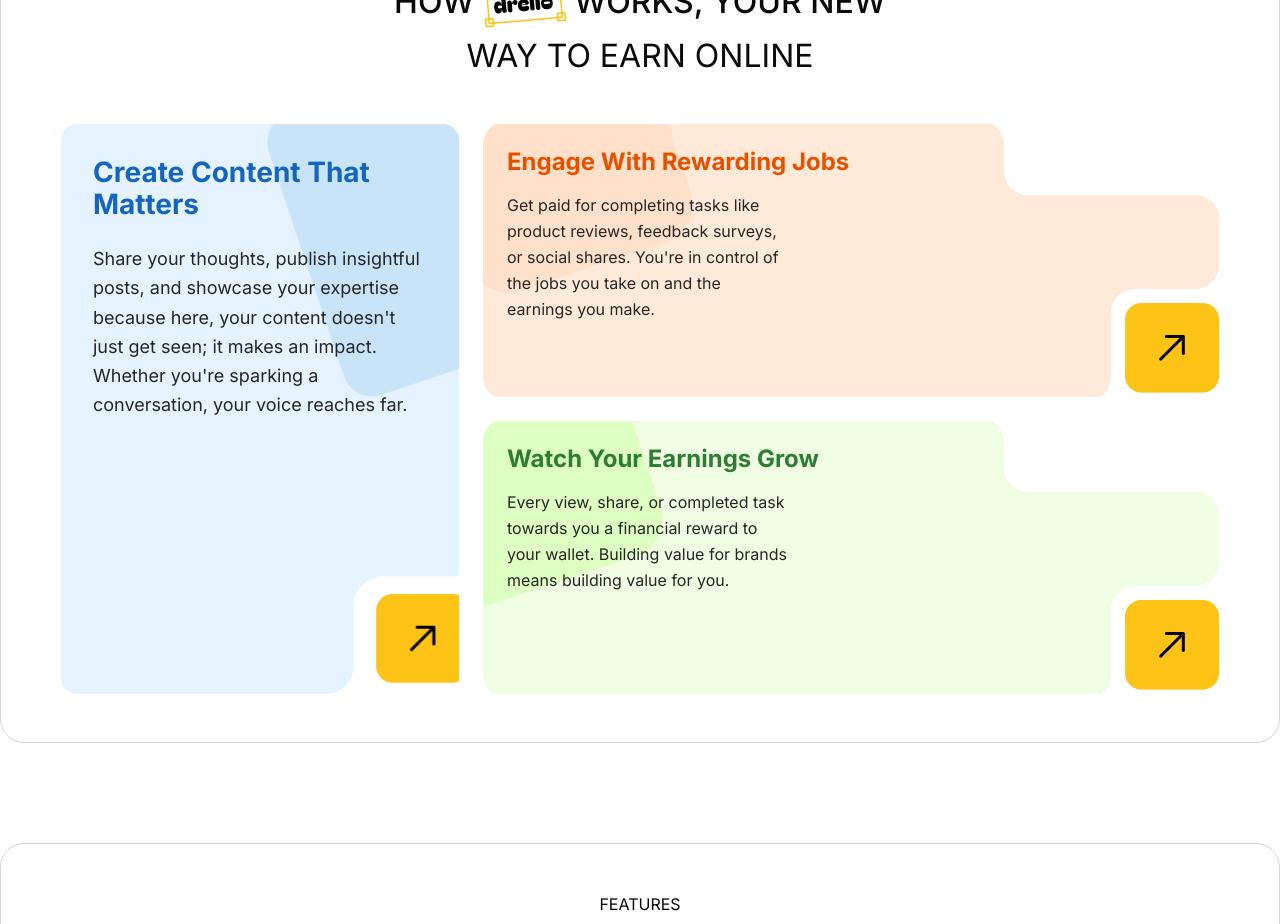
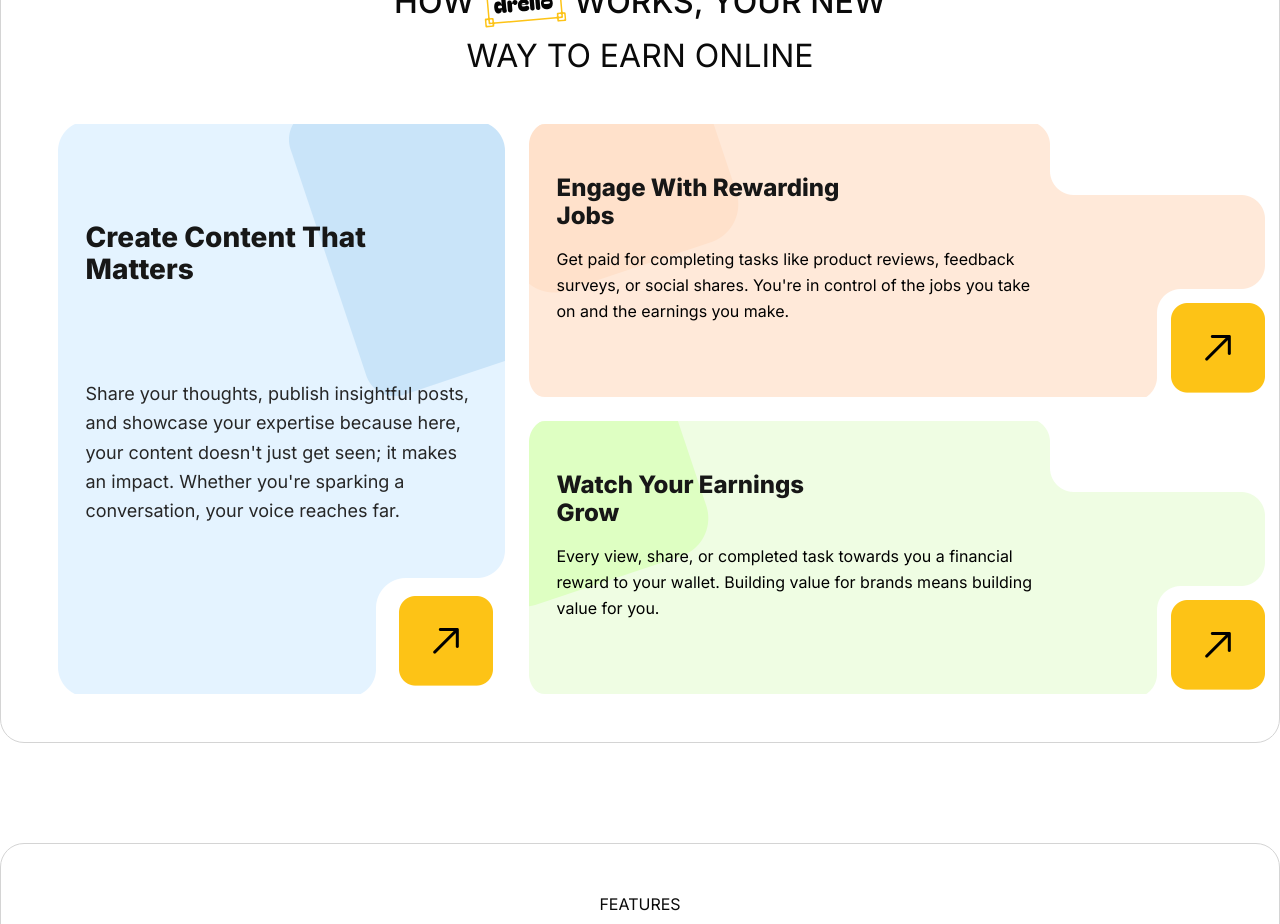
Before and after one commit to Thedrello/Drello, a Next.js app: page / in a window 1280 px wide. Shown: the part 1220-2144 px from the top of the page. Built offline with nearby package versions, Linux system fonts and the light colour scheme.

Commit message:
mobile responsiveness fr how it works section

```diff
--- a/app/components/sections/how-it-works.tsx
+++ b/app/components/sections/how-it-works.tsx
@@ -26,7 +26,6 @@ export default function HowItWorks() {
       id="hiw"
       className="mt-[20px] md:mt-[80px] lg:mt-[100px] lg:px-[60px] px-5 mb-12 md:mb-0 border-[1px] border-[#D4D4D4] p-12 rounded-[24px] flex flex-col items-center justify-center "
     >
-
       <div className="flex flex-col items-center text-center mb-9 md:mb-6">
         <h1 className="text-base md:text-xl text-[#A3A3A3] uppercase mb-2 font-normal">
           How it Works
@@ -59,9 +58,7 @@ export default function HowItWorks() {
               alt="squared drello"
               className="h-[40px] w-[100px]"
             />
-          <span className="font-normal">
-            WORKS, YOUR
-          </span>
+            <span className="font-normal">WORKS, YOUR</span>
           </div>
           <p> NEW WAY TO EARN ONLINE</p>
         </div>
@@ -70,19 +67,18 @@ export default function HowItWorks() {
       <div className="w-full max-w-7xl mx-auto">
         {/* Mobile Layout */}
         <div className="block md:hidden space-y-4">
-
-          <div className="card relative w-[343px] min-h-[320px] overflow-hidden rounded-2xl">
+          <div className="card relative w-[343px] min-h-[442px] overflow-hidden rounded-2xl">
             <Image
-              src="/blue-card.png"
+              src="/Card-blue.png"
               alt="Create Content Background"
               width={343}
               height={442}
               className="object-cover w-full h-full absolute"
               sizes="(max-width: 768px) 100vw"
             />
-            <div className="relative flex flex-col justify-between">
+            <div className="relative flex flex-col justify-between pl-8 pt-[74px]">
               <div>
-                <h2 className="text-xl font-bold leading-7 text-[#1565C0] mb-4">
+                <h2 className="text-xl font-extrabold mb-[35px] text-[#171717]">
                   Create Content That <br /> Matters
                 </h2>
                 <p className="font-normal text-[#262626] text-sm leading-relaxed max-w-[280px]">
@@ -95,48 +91,48 @@ export default function HowItWorks() {
           </div>
 
           {/* Orange card - Mobile */}
-          <div className="card relative w-full min-h-[280px] overflow-hidden rounded-2xl">
+          <div className="card relative w-full overflow-hidden rounded-2xl max-h-[163px]">
             <Image
-              src="/orange-card.png"
+              src="/Card-orange.png"
               alt="Engage With Jobs Background"
-              fill
-              className="object-cover"
+              width={343}
+              height={163}
+              className="object-cover absolute"
               sizes="(max-width: 768px) 100vw"
             />
-            <div className="absolute inset-0 p-6 flex flex-col justify-between">
+            <div className="relative inset-0 p-4 flex flex-col justify-between">
               <div>
-                <h2 className="text-xl font-bold leading-7 text-[#E65100] mb-4">
-                  Engage With Rewarding Jobs
+                <h2 className="text-xl font-extrabold mb-2">
+                  Engage With <br /> Rewarding Jobs
                 </h2>
-                <p className="font-normal text-[#262626] text-sm leading-relaxed max-w-[280px]">
+                <p className="font-normal text-[#737373] text-sm leading-relaxed max-w-[280px]">
                   Get paid for completing tasks like product reviews, feedback
                   surveys, or social shares.
                 </p>
               </div>
-
             </div>
           </div>
 
           {/* Green card - Mobile */}
-          <div className="card relative w-full min-h-[280px] overflow-hidden rounded-2xl">
+          <div className="card relative w-full overflow-hidden rounded-2xl max-h-[163px]">
             <Image
-              src="/green-card.png"
+              src="/Card-green.png"
               alt="Watch Earnings Background"
-              fill
-              className="object-cover"
+              width={343}
+              height={163}
+              className="object-cover absolute"
               sizes="(max-width: 768px) 100vw"
             />
-            <div className="absolute inset-0 p-6 flex flex-col justify-between">
+            <div className="relative inset-0 p-4 flex flex-col justify-between">
               <div>
-                <h2 className="text-xl font-bold leading-7 text-[#2E7D32] mb-4">
-                  Watch Your Earnings Grow
+                <h2 className="text-xl font-extrabold leading-7 mb-2">
+                  Watch Your <br /> Earnings Grow
                 </h2>
-                <p className="font-normal text-[#262626] text-sm leading-relaxed max-w-[280px]">
+                <p className="font-normal text-[#737373] text-sm leading-relaxed max-w-[280px]">
                   Every view, share, or completed task towards you a financial
                   reward to your wallet.
                 </p>
               </div>
-
             </div>
           </div>
         </div>
@@ -144,7 +140,7 @@ export default function HowItWorks() {
         {/* Tablet and Desktop Layout */}
         <div className="relative hidden md:flex md:grid-cols-2 gap-4 lg:gap-6 h-[400px] md:h-[500px] lg:h-[570px] w-fit max-w-[1200px] mx-auto justify-center ">
           {/* Blue card - Desktop */}
-          <div className="card relative w-full h-full overflow-hidden rounded-2xl max-w-[447px]">
+          <div className="card relative w-full h-full overflow-hidden rounded-2xl min-w-[447px]">
             <Image
               src="/blue-card.png"
               alt="Create Content Background"
@@ -153,12 +149,12 @@ export default function HowItWorks() {
               width={447}
               height={576}
             />
-            <div className="relative z-10 flex flex-col justify-between lg:p-8">
+            <div className="relative z-10 flex flex-col justify-between p-5 lg:p-7 lg:pt-[97px] pt-[74px]">
               <div>
-                <h2 className="text-xl md:text-2xl lg:text-[28px] font-bold leading-7 lg:leading-8 text-[#1565C0] mb-4 lg:mb-6">
+                <h2 className="text-xl md:text-2xl lg:text-[28px] font-extrabold leading-7 lg:leading-8 mb-4 lg:mb-[94px] text-[#171717]">
                   Create Content That <br /> Matters
                 </h2>
-                <p className="font-normal text-[#262626] text-sm md:text-base lg:text-lg leading-relaxed max-w-[280px] lg:max-w-[340px]">
+                <p className="font-normal text-[#262626] text-sm md:text-base lg:text-lg leading-relaxed max-w-[280px] lg:max-w-[400px]">
                   Share your thoughts, publish insightful posts, and showcase
                   your expertise because here, your content doesn&apos;t just
                   get seen; it makes an impact. Whether you&apos;re sparking a
@@ -180,12 +176,12 @@ export default function HowItWorks() {
                 width={736}
                 height={280}
               />
-              <div className="relative p-5 lg:p-6 flex flex-col justify-between">
+              <div className="relative p-5 lg:p-7 flex flex-col justify-between lg:pt-[50px]">
                 <div>
-                  <h2 className="text-lg md:text-xl lg:text-2xl font-bold leading-6 lg:leading-7 text-[#E65100] mb-3 lg:mb-4">
-                    Engage With Rewarding Jobs
+                  <h2 className="text-lg md:text-xl lg:text-2xl font-extrabold leading-6 lg:leading-7 mb-3 lg:mb-4 text-[#171717]">
+                    Engage With Rewarding <br/> Jobs
                   </h2>
-                  <p className="font-normal text-[#262626] text-xs md:text-sm lg:text-base leading-relaxed max-w-[280px]">
+                  <p className="font-normal text-[#000000] text-xs md:text-sm lg:text-base leading-relaxed max-w-[480px]">
                     Get paid for completing tasks like product reviews, feedback
                     surveys, or social shares. You&apos;re in control of the
                     jobs you take on and the earnings you make.
@@ -204,12 +200,12 @@ export default function HowItWorks() {
                 className="object-cover w-full h-full absolute"
                 sizes="(max-width: 1024px) 50vw, 33vw"
               />
-              <div className="relative p-5 lg:p-6 flex flex-col justify-between">
+              <div className="relative p-5 lg:p-7 flex flex-col justify-between lg:pt-[50px]">
                 <div>
-                  <h2 className="text-lg md:text-xl lg:text-2xl font-bold leading-6 lg:leading-7 text-[#2E7D32] mb-3 lg:mb-4">
-                    Watch Your Earnings Grow
+                  <h2 className="text-lg md:text-xl lg:text-2xl font-extrabold leading-6 lg:leading-7 mb-3 lg:mb-4 text-[#171717]">
+                    Watch Your Earnings<br/> Grow
                   </h2>
-                  <p className="font-normal text-[#262626] text-xs md:text-sm lg:text-base leading-relaxed max-w-[280px]">
+                  <p className="font-normal text-[#000000] text-xs md:text-sm lg:text-base leading-relaxed max-w-[480px]">
                     Every view, share, or completed task towards you a financial
                     reward to your wallet. Building value for brands means
                     building value for you.
```
Lines whose indentation alone changed are shown as unchanged.
